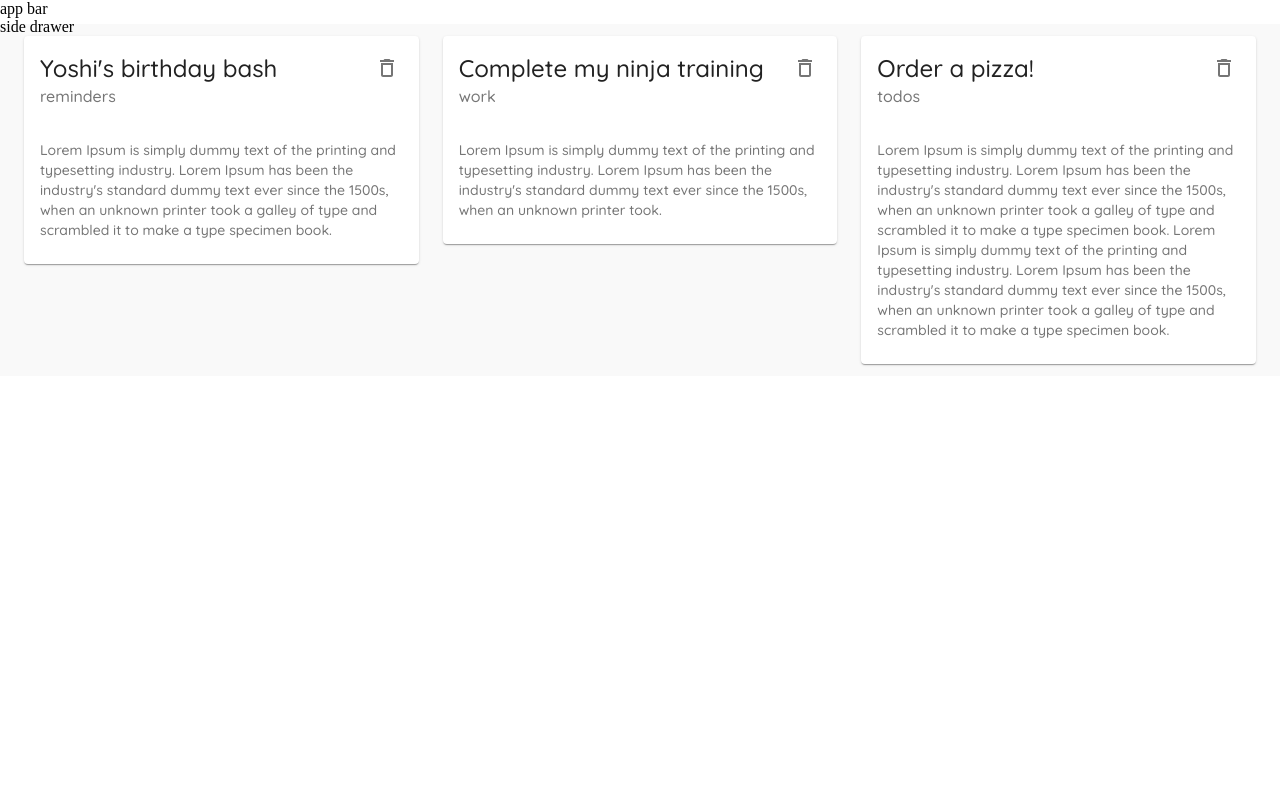
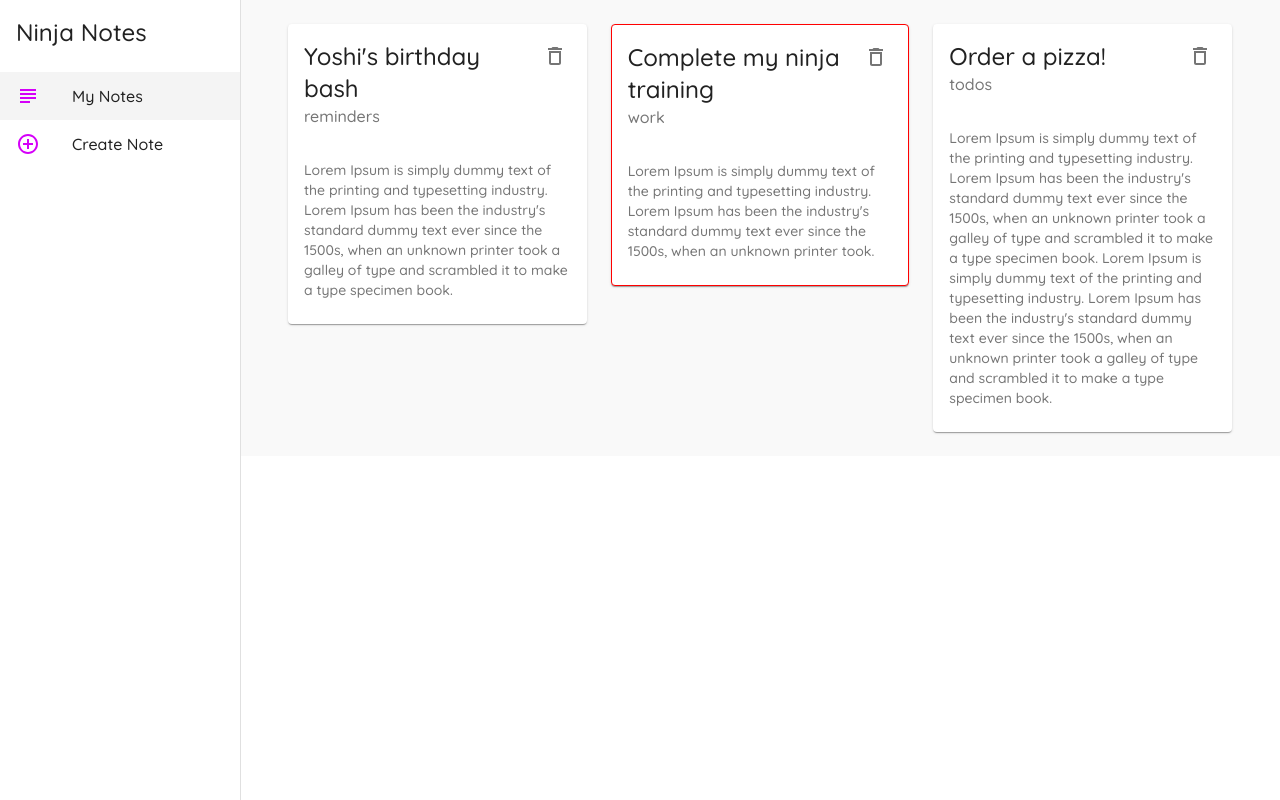
Before and after one commit to OlehFilyak/material-ui-tutorial, a React (Create React App) app: page / in a window 1280 px wide. Built offline with nearby package versions, Linux system fonts and the light colour scheme; data requests are answered from the project's data file.

Commit message:
add styles for a Condition

```diff
--- a/src/components/Layout.js
+++ b/src/components/Layout.js
@@ -1,23 +1,92 @@
 import React from 'react'
 import { makeStyles } from '@material-ui/core'
+import Drawer from '@material-ui/core/Drawer'
+import Typography from '@material-ui/core/Typography'
+import { useHistory, useLocation } from 'react-router-dom'
+import List from '@material-ui/core/List'
+import ListItem from '@material-ui/core/ListItem'
+import ListItemIcon from '@material-ui/core/ListItemIcon'
+import ListItemText from '@material-ui/core/ListItemText'
+import { AddCircleOutlineOutlined, SubjectOutlined } from '@material-ui/icons'
 
-const useStyles = makeStyles({
-  page: {
-    background: '#f9f9f9',
-    width: '100%'
+const drawerWidth = 240
+
+const useStyles = makeStyles((theme) => {
+  return {
+    page: {
+      background: '#f9f9f9',
+      width: '100%',
+      padding: theme.spacing(3),
+    },
+    root: {
+      display: 'flex',
+    },
+    drawer: {
+      width: drawerWidth,
+    },
+    drawerPaper: {
+      width: drawerWidth,
+    },
+    active: {
+      background: '#f4f4f4'
+    },
+    title: {
+      padding: theme.spacing(2),
+    },
   }
 })
 
 export default function Layout({ children }) {
   const classes = useStyles()
+  const history = useHistory()
+  const location = useLocation()
+
+  const menuItems = [
+    {
+      text: 'My Notes',
+      icon: <SubjectOutlined color="secondary" />,
+      path: '/'
+    },
+    {
+      text: 'Create Note',
+      icon: <AddCircleOutlineOutlined color="secondary" />,
+      path: '/create'
+    },
+  ];
 
   return (
-    <div>
+    <div className={classes.root}>
       {/* app bar */}
-      <div>app bar</div>
 
       {/* side drawer */}
-      <div>side drawer</div>
+      <Drawer
+        className={classes.drawer}
+        variant="permanent"
+        classes={{ paper: classes.drawerPaper }}
+        anchor="left"
+      >
+        <div>
+          <Typography variant="h5" className={classes.title}>
+            Ninja Notes
+          </Typography>
+        </div>
+
+        {/* links/list section */}
+        <List>
+          {menuItems.map((item) => (
+            <ListItem
+              button
+              key={item.text}
+              onClick={() => history.push(item.path)}
+              className={location.pathname == item.path ? classes.active : null}
+            >
+              <ListItemIcon>{item.icon}</ListItemIcon>
+              <ListItemText primary={item.text} />
+            </ListItem>
+          ))}
+        </List>
+
+      </Drawer>
 
       {/* main content */}
       <div className={classes.page}>
--- a/src/components/NoteCard.js
+++ b/src/components/NoteCard.js
@@ -5,11 +5,24 @@
 import IconButton from '@material-ui/core/IconButton'
 import Typography from '@material-ui/core/Typography'
 import DeleteOutlined from '@material-ui/icons/DeleteOutlined'
+import { makeStyles } from '@material-ui/core'
+
+const useStyles = makeStyles({
+  test: {
+    border: (note) => {
+      if (note.category == 'work') {
+        return '1px solid red'
+      }
+    }
+  }
+})
 
 export default function NoteCard({ note, handleDelete }) {
+  const classes = useStyles(note)
+
   return (
     <div>
-      <Card elevation={1}>
+      <Card elevation={1} className={classes.test}>
         <CardHeader
           action={
             <IconButton onClick={() => handleDelete(note.id)}>
```
